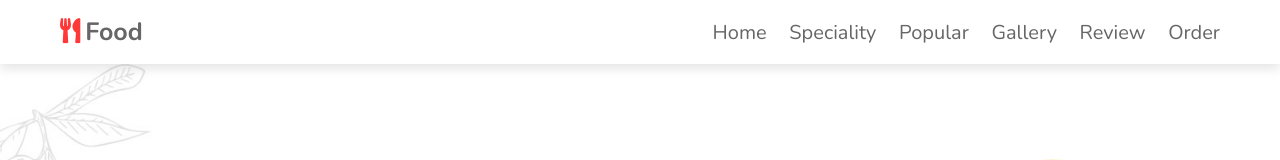
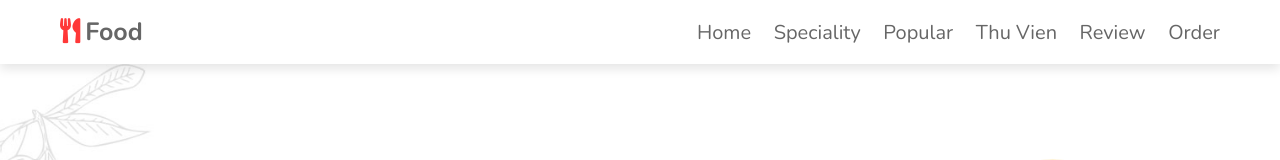
Before and after one commit to minsaint285/gitne, a plain HTML site: page index.html in a window 1280 px wide. Shown: the top 160 px of the page. Drawn offline with nearby package versions, Linux system fonts and the light colour scheme.

Commit message:
sua gallery thanh thu vien

```diff
--- a/index.html
+++ b/index.html
@@ -28,7 +28,7 @@
             <a href="#home">home</a>
             <a href="#speciality">speciality</a>
             <a href="#popular">popular</a>
-            <a href="#gallery">gallery</a>
+            <a href="#gallery">thu vien</a>
             <a href="#review">review</a>
             <a href="#order">order</a>
         </nav>
```
